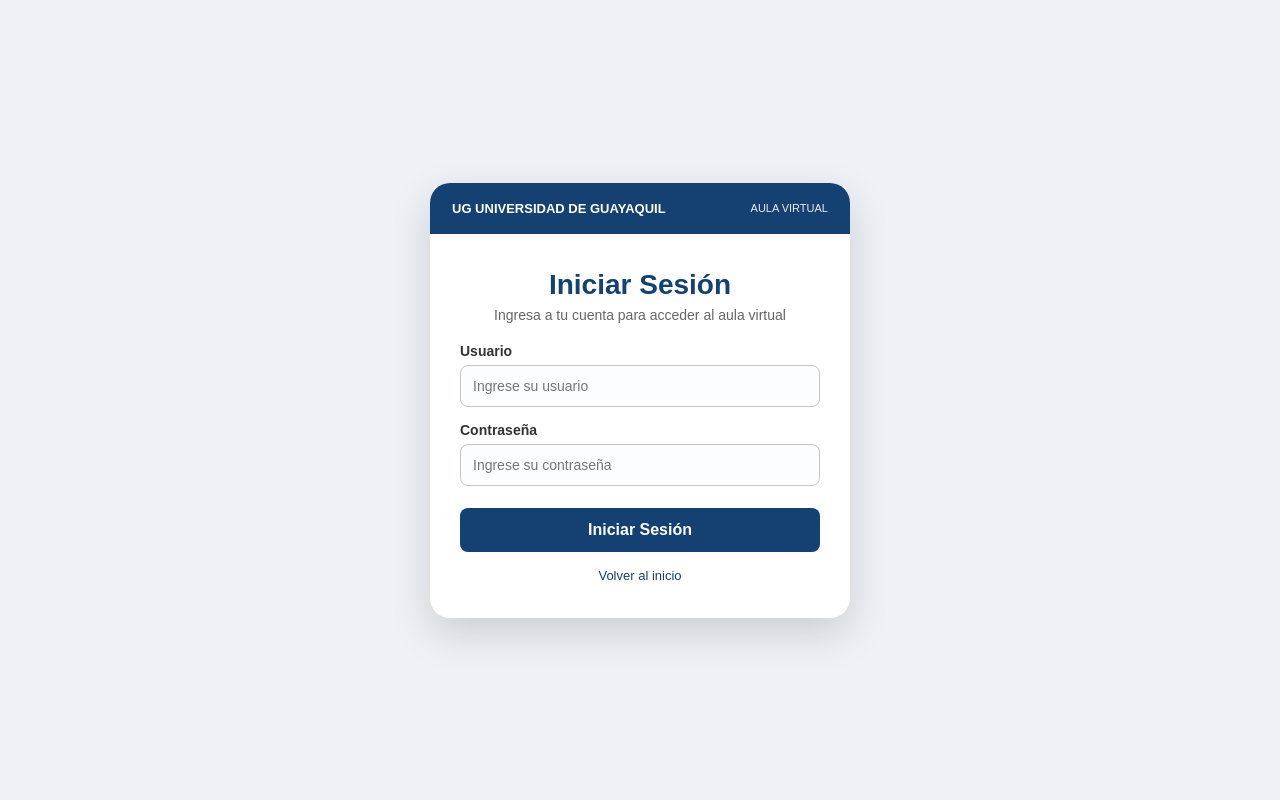
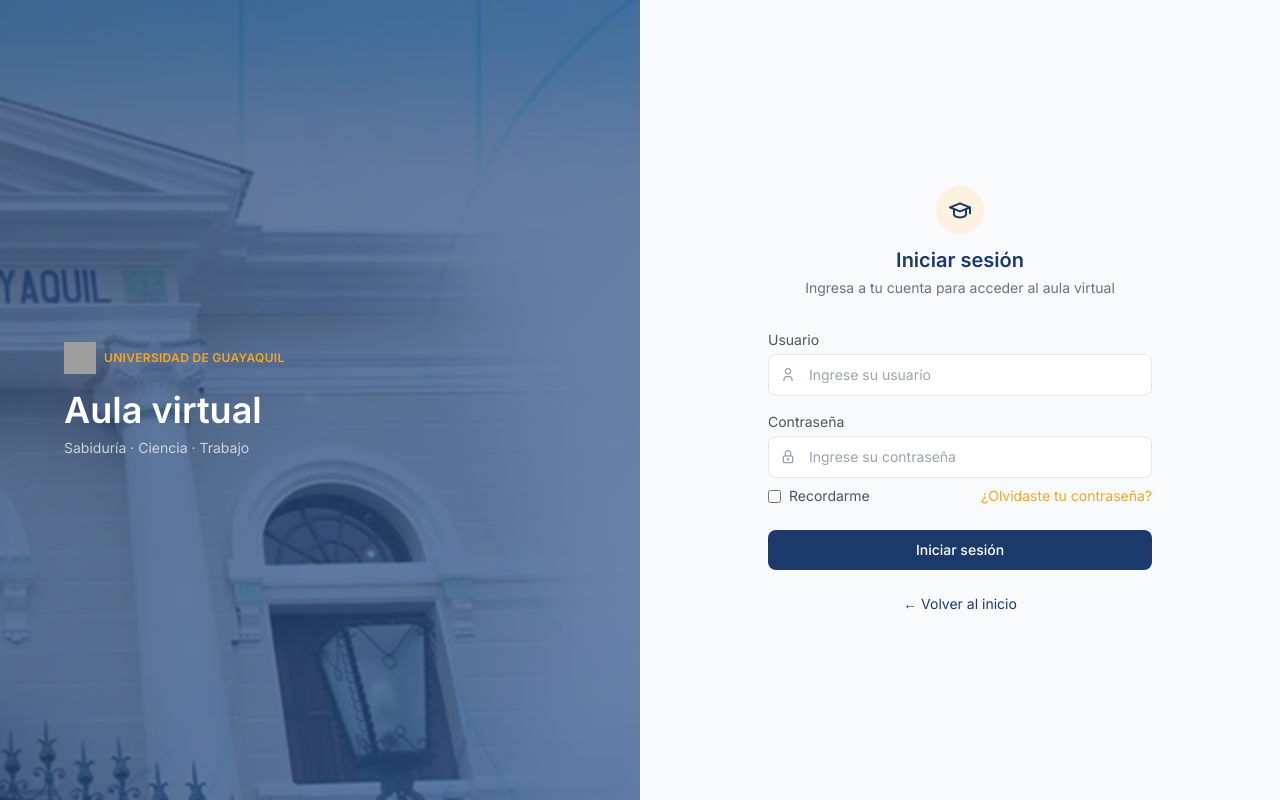
Before and after one commit to cristheboss-lu/CampusFlow-UG-Prototype, a Django app: page /login/ in a window 1280 px wide. Run offline with Django 5.2, Linux system fonts and the light colour scheme; some libraries are stand-ins or nearby versions; grey boxes are pictures that could not be loaded.

Commit message:
Update login.html

```diff
--- a/plataforma/templates/plataforma/login.html
+++ b/plataforma/templates/plataforma/login.html
@@ -1,11 +1,110 @@
-<!DOCTYPE html><html lang="es"><head><meta charset="UTF-8"><meta name="viewport" content="width=device-width,initial-scale=1"><title>Aula Virtual - Login</title>
-<style>*{box-sizing:border-box}body{margin:0;background:#eef2f7;font-family:Arial,sans-serif;display:flex;justify-content:center;align-items:center;min-height:100vh}.card{width:420px;background:#fff;border-radius:20px;box-shadow:0 15px 40px rgba(0,0,0,.15);overflow:hidden}.top{background:#144171;color:#fff;padding:18px 22px;display:flex;justify-content:space-between;align-items:center}.top b{font-size:13px}.top span{font-size:11px;opacity:.9}.content{padding:35px 30px;text-align:center}.content h1{color:#144171;margin:0 0 6px;font-size:28px}.content p{color:#666;margin:0 0 20px;font-size:14px}label{text-align:left;display:block;font-size:14px;margin:15px 0 6px;font-weight:bold;color:#333}input{width:100%;padding:12px;border:1px solid #c5c5c5;border-radius:8px;font-size:14px;background:#fbfdff}.btn{width:100%;background:#144171;color:#fff;border:none;padding:13px;border-radius:8px;margin-top:22px;font-size:16px;font-weight:bold;cursor:pointer}.btn:hover{background:#0e345e}.error{background:#fde2e2;color:#a00;padding:10px;border-radius:6px;font-size:13px;margin-bottom:10px}</style></head>
-<body><div class="card"><div class="top"><b>UG UNIVERSIDAD DE GUAYAQUIL</b><span>AULA VIRTUAL</span></div>
-<div class="content"><h1>Iniciar Sesión</h1><p>Ingresa a tu cuenta para acceder al aula virtual</p>
-{% if messages %}{% for m in messages %}<div class="error">{{m}}</div>{% endfor %}{% endif %}
-<form method="POST">{% csrf_token %}<input type="hidden" name="next" value="{{ next }}">
-<label>Usuario</label><input type="text" name="username" placeholder="Ingrese su usuario" required>
-<label>Contraseña</label><input type="password" name="password" placeholder="Ingrese su contraseña" required>
-<button class="btn" type="submit">Iniciar Sesión</button></form>
-<a href="/" style="display:block;margin-top:16px;color:#144171;font-size:13px;text-decoration:none">Volver al inicio</a>
-</div></div></body></html>
+{% load static %}
+<!DOCTYPE html>
+<html lang="es">
+<head>
+<meta charset="UTF-8">
+<meta name="viewport" content="width=device-width, initial-scale=1.0">
+<title>Iniciar sesión | Universidad de Guayaquil</title>
+
+<link rel="preconnect" href="https://fonts.googleapis.com">
+<link rel="preconnect" href="https://fonts.gstatic.com" crossorigin>
+<link href="https://fonts.googleapis.com/css2?family=Inter:wght@400;500;600;700&display=swap" rel="stylesheet">
+
+<script src="https://cdn.tailwindcss.com"></script>
+<script>
+  tailwind.config = {
+    theme: {
+      extend: {
+        colors: {
+          navy: { DEFAULT: '#1B3A6B', light: '#2C5590', dark: '#122748' },
+          gold: { DEFAULT: '#F5A623', light: '#FDF1E0' },
+        },
+        fontFamily: { sans: ['Inter', 'sans-serif'] },
+      },
+    },
+  }
+</script>
+<link rel="stylesheet" href="https://cdn.jsdelivr.net/npm/@tabler/icons-webfont@latest/dist/tabler-icons.min.css">
+
+<style>
+  body { font-family: 'Inter', sans-serif; }
+</style>
+</head>
+<body class="min-h-screen bg-gray-50">
+
+<div class="min-h-screen flex flex-col md:flex-row">
+
+  <!-- Panel izquierdo: imagen institucional -->
+  <div class="relative md:w-1/2 h-56 md:h-auto bg-gradient-to-br from-navy to-navy-light flex flex-col justify-center px-8 md:px-16 overflow-hidden">
+    <img src="{% static 'images/banner.webp' %}" alt="Campus Universidad de Guayaquil"
+         class="absolute inset-0 w-full h-full object-cover opacity-30">
+    <div class="relative z-10">
+      <div class="flex items-center gap-2 mb-4">
+        <img src="{% static 'images/logo.png' %}" alt="Logo UG" class="w-8 h-8">
+        <span class="text-gold text-xs font-semibold tracking-wide">UNIVERSIDAD DE GUAYAQUIL</span>
+      </div>
+      <h1 class="text-white text-3xl md:text-4xl font-semibold leading-tight">Aula virtual</h1>
+      <p class="text-white/70 text-sm mt-2">Sabiduría · Ciencia · Trabajo</p>
+    </div>
+  </div>
+
+  <!-- Panel derecho: formulario -->
+  <div class="flex-1 flex items-center justify-center px-6 py-10">
+    <div class="w-full max-w-sm">
+
+      <div class="text-center mb-8">
+        <div class="w-12 h-12 rounded-full bg-gold-light mx-auto mb-3 flex items-center justify-center">
+          <i class="ti ti-school text-2xl text-navy" aria-hidden="true"></i>
+        </div>
+        <h2 class="text-navy text-xl font-semibold">Iniciar sesión</h2>
+        <p class="text-gray-500 text-sm mt-1">Ingresa a tu cuenta para acceder al aula virtual</p>
+      </div>
+
+      {% if form.errors %}
+      <div class="mb-4 px-4 py-3 rounded-lg bg-red-50 border border-red-200 text-red-700 text-sm flex items-center gap-2">
+        <i class="ti ti-alert-circle" aria-hidden="true"></i>
+        Usuario o contraseña incorrectos.
+      </div>
+      {% endif %}
+
+      <form method="post" action="{% url 'login' %}">
+        {% csrf_token %}
+
+        <label for="id_username" class="block text-sm text-gray-600 mb-1">Usuario</label>
+        <div class="relative mb-4">
+          <i class="ti ti-user absolute left-3 top-1/2 -translate-y-1/2 text-gray-400" aria-hidden="true"></i>
+          <input type="text" name="username" id="id_username" placeholder="Ingrese su usuario" required
+                 class="w-full pl-10 pr-3 py-2.5 border border-gray-200 rounded-lg text-sm focus:outline-none focus:ring-2 focus:ring-navy-light/30">
+        </div>
+
+        <label for="id_password" class="block text-sm text-gray-600 mb-1">Contraseña</label>
+        <div class="relative mb-2">
+          <i class="ti ti-lock absolute left-3 top-1/2 -translate-y-1/2 text-gray-400" aria-hidden="true"></i>
+          <input type="password" name="password" id="id_password" placeholder="Ingrese su contraseña" required
+                 class="w-full pl-10 pr-3 py-2.5 border border-gray-200 rounded-lg text-sm focus:outline-none focus:ring-2 focus:ring-navy-light/30">
+        </div>
+
+        <div class="flex items-center justify-between mb-6 text-sm">
+          <label class="flex items-center gap-2 text-gray-600">
+            <input type="checkbox" name="remember" class="rounded border-gray-300 text-navy focus:ring-navy-light">
+            Recordarme
+          </label>
+          <a href="{% url 'password_reset' %}" class="text-gold hover:underline">¿Olvidaste tu contraseña?</a>
+        </div>
+
+        <button type="submit"
+                class="w-full bg-navy hover:bg-navy-dark text-white text-sm font-medium py-2.5 rounded-lg transition-colors">
+          Iniciar sesión
+        </button>
+      </form>
+
+      <p class="text-center text-sm text-gray-500 mt-6">
+        <a href="{% url 'index' %}" class="text-navy hover:underline">← Volver al inicio</a>
+      </p>
+
+    </div>
+  </div>
+
+</div>
+</body>
+</html>
```
